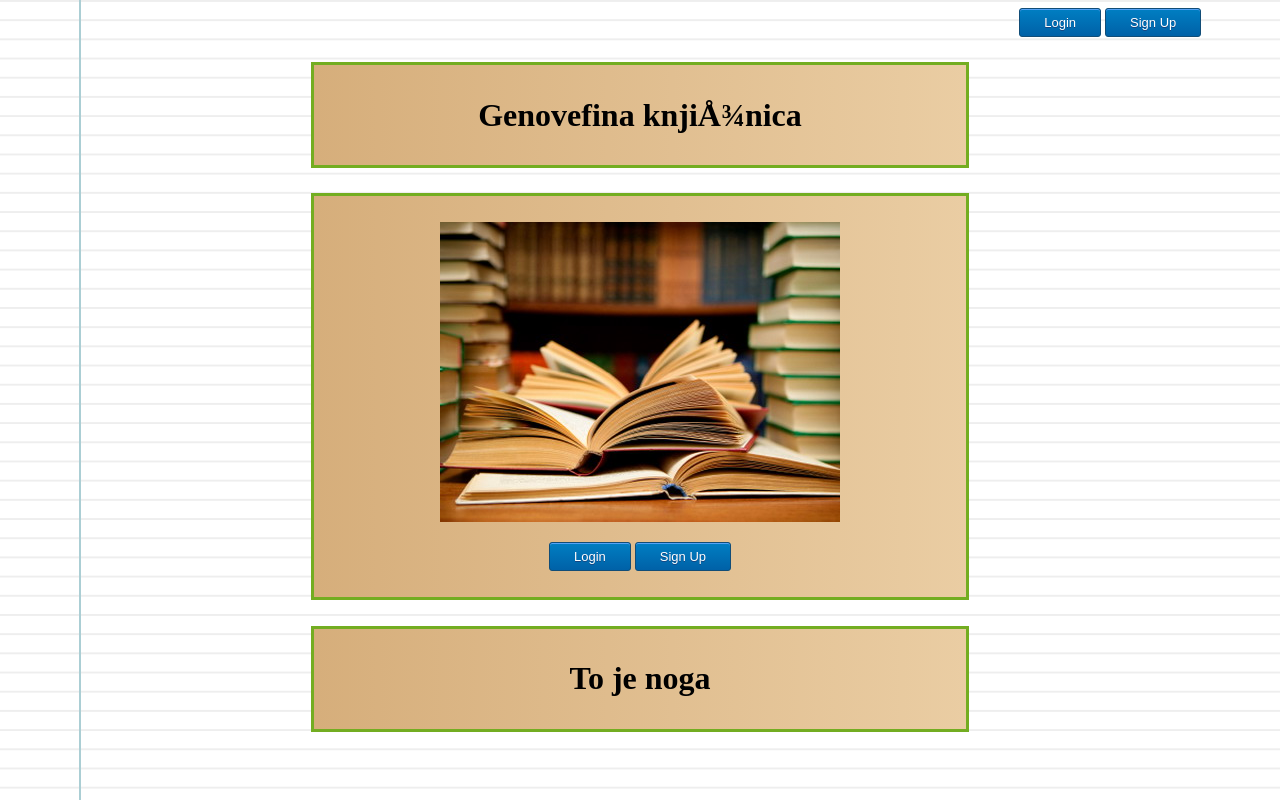
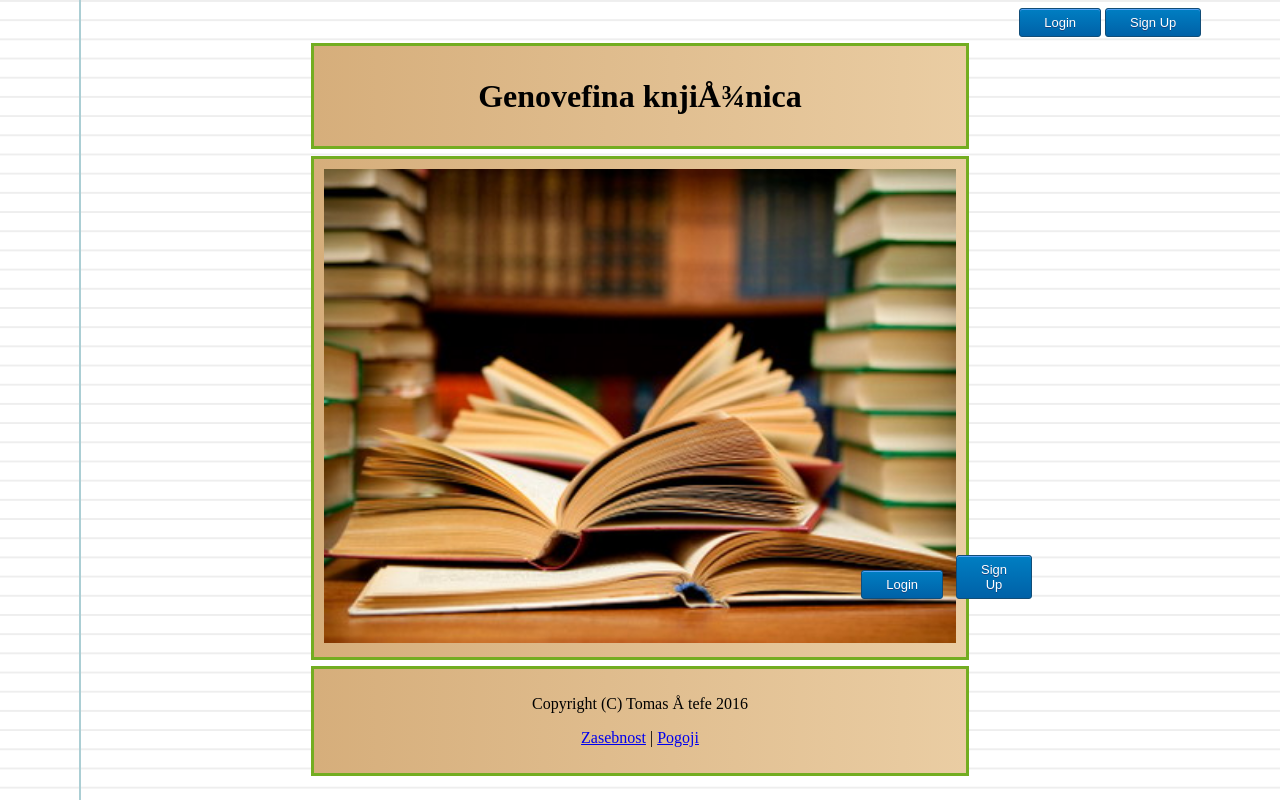
Before and after one commit to juhca/SP-knjiznica, a plain HTML site: page index.html in a window 1280 px wide. Drawn offline with Linux system fonts and the light colour scheme.

Commit message:
Dve ure spet šlo v nič

```diff
--- a/index.html
+++ b/index.html
@@ -2,34 +2,40 @@
 <html>
     <head>
         <title>Genovefina knjiznica</title>
+        <meta http-equive="Content-Type" content="text/html; charset=utf-8">
         <link rel="stylesheet" type="text/css" href="./style/home.css">
-        <meta http-equive="Content-Type" content="text/html; charset=utf-8">
+        <script type="text/javascript" src="./scripts/index.js"></script>
     </head>
 </html>
 
 <body class="body">
     <header>
         <div id="headerLogin">
-            <a href="#" class="login">Login</a>
-            <a href="#" class="signUp">Sign Up</a>
+            <a href="./login.html"class="login">Login</a>
+            <a href="./login.html"class="signUp">Sign Up</a>
         </div>
-        <div class="header" align="center" style="background-color: red">
+        <div class="header" align="center">
             <h1 id="Glava">Genovefina knjižnica</h1>
         </div>
     </header>
 
 
     <div class="okvir" align="center">
-        <p>
-           <IMG SRC="./img/knjige_11.jpg" ALT="odprte knige na mizi">
-        </p>
-        <p>
-            <a href="#" class="login2">Login</a>
-            <a href="#" class="signUp2">Sign Up</a>
-        </p>
+        <div class="imagewrap" style="width:100%">
+            <img src="./img/knjige_11.jpg" style="width:100%;">
+            <a href="./login.html" class="login2">Login</a>
+            <a href="./login.html" class="signUp2">Sign Up</a>
+        </div>
     </div>
 
     <div class="footer" align="center">
-        <h1 id="Noga">To je noga</h2>
+        <p>
+            Copyright (C) Tomas Štefe 2016
+        </p>
+        <p>
+            <a href="#">Zasebnost</a>
+            |
+            <a href="#">Pogoji</a>
+        </p>
     </div>
 </body>
--- a/style/home.css
+++ b/style/home.css
@@ -21,7 +21,19 @@ STIL ZA BODY
 	background: #eacda3; /* fallback for old browsers */
 	background: -webkit-linear-gradient(to left, #eacda3 , #d6ae7b); /* Chrome 10-25, Safari 5.1-6 */
 	background: linear-gradient(to left, #eacda3 , #d6ae7b); /* W3C, IE 10+/ Edge, Firefox 16+, Chrome 26+, Opera 12+, Safari 7+ */
-    margin-top: 2%;
+    margin-top: 0.5%;
+    margin-left: auto;
+    margin-right: auto;
+    width: 50%;
+    border: 3px solid #73AD21;
+    padding: 10px;
+}
+.footer {
+
+	background: #eacda3; /* fallback for old browsers */
+	background: -webkit-linear-gradient(to left, #eacda3 , #d6ae7b); /* Chrome 10-25, Safari 5.1-6 */
+	background: linear-gradient(to left, #eacda3 , #d6ae7b); /* W3C, IE 10+/ Edge, Firefox 16+, Chrome 26+, Opera 12+, Safari 7+ */
+    margin-top: 0.5%;
     margin-left: auto;
     margin-right: auto;
     width: 50%;
@@ -32,7 +44,7 @@ STIL ZA BODY
 /*
     CSS ZA GUMB LOGIN/SIGN UP HEADER
 */
-.login, .signUp, .login2, .signUp2 {
+.login, .signUp, .login2, .signUp2, .login3 {
 	-moz-box-shadow:inset 0px 1px 0px 0px #54a3f7;
 	-webkit-box-shadow:inset 0px 1px 0px 0px #54a3f7;
 	box-shadow:inset 0px 1px 0px 0px #54a3f7;
@@ -58,7 +70,7 @@ STIL ZA BODY
 	text-shadow:0px 1px 0px #154682;
 }
 
-.login:hover, .signUp:hover, .login2:hover, .signUp2:hover {
+.login:hover, .signUp:hover, .login2:hover, .signUp2:hover, .login3:hover {
 	background:-webkit-gradient(linear, left top, left bottom, color-stop(0.05, #0061a7), color-stop(1, #007dc1));
 	background:-moz-linear-gradient(top, #0061a7 5%, #007dc1 100%);
 	background:-webkit-linear-gradient(top, #0061a7 5%, #007dc1 100%);
@@ -69,7 +81,30 @@ STIL ZA BODY
 	background-color:#0061a7;
 }
 
-.login:active, .signUp:active, .login2:active, .signUp2:active {
+.login:active, .signUp:active, .login3:active {
 	position:relative;
 	top:1px;
 }
+.login2:active, .signUp2:active {
+	position:absolute;
+}
+
+/*
+STIL ZA SLIKO S Z GUMBI
+*/
+
+.imagewrap {
+	display:inline-block;
+	position:relative;
+}
+
+.login2 {
+	position:absolute;
+	bottom:10%;
+	margin-left: -15%;
+}
+.signUp2 {
+	position:absolute;
+	bottom:10%;
+	margin-left: 0%;
+}
```
Also changed, not shown: login.html (added, +15 -0 lines).
